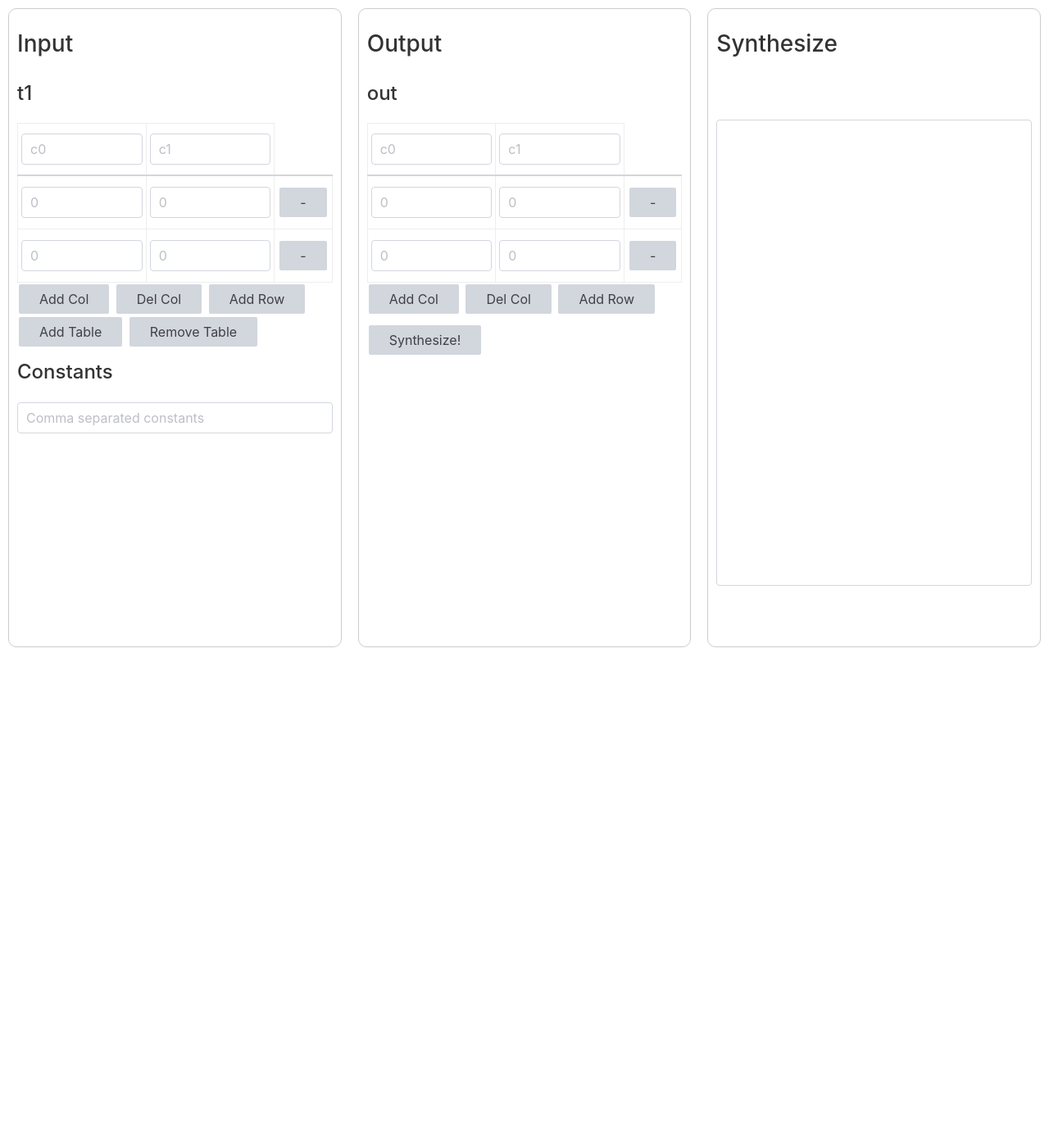
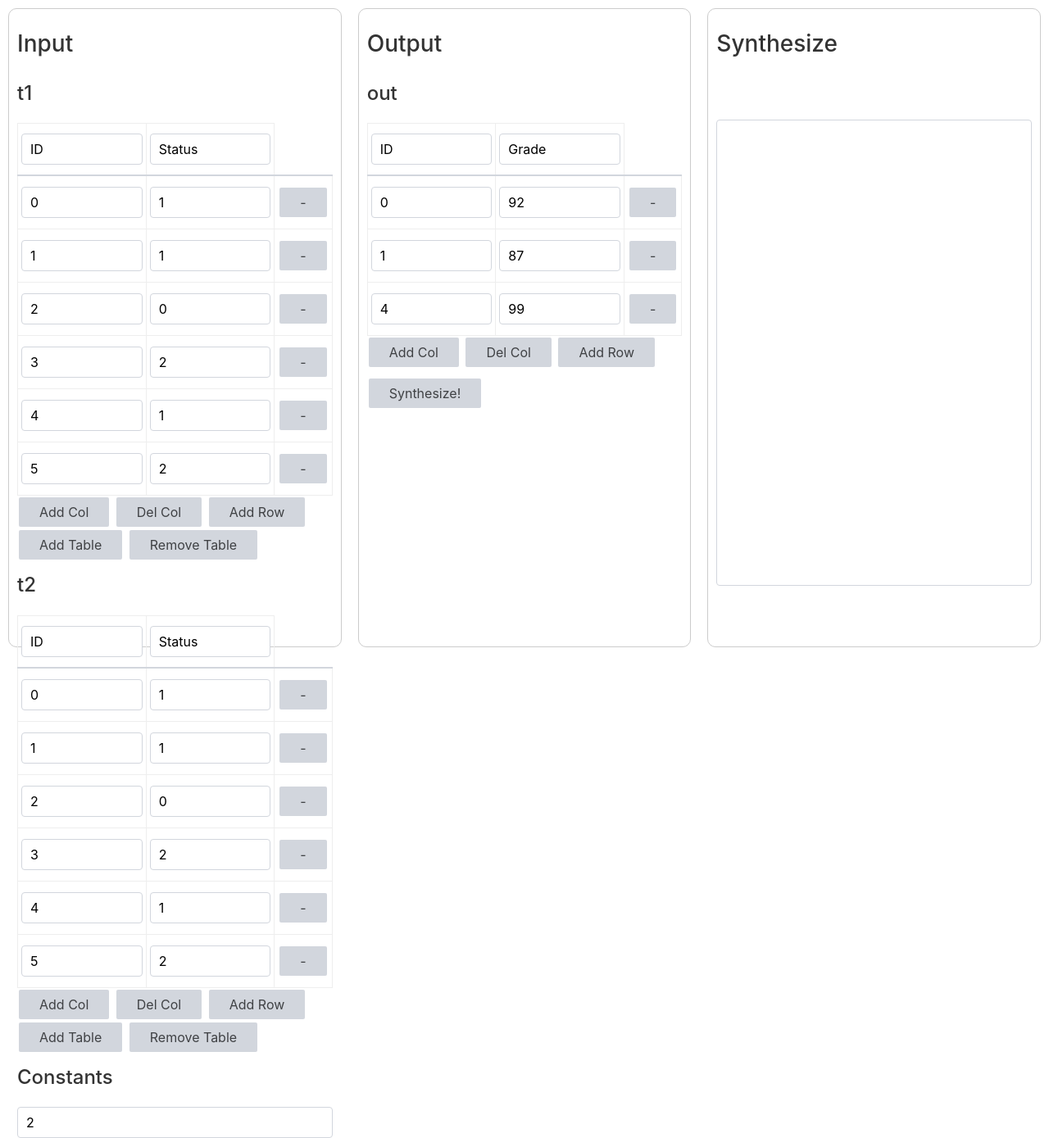
Before and after one commit to aleph-oh/reaper, a website: page static/index.html in a window 1280 px wide. Shown: the whole page at 82% size. Before the commit the page ends 800 px from the top, so only its background shows below. Drawn offline with Linux system fonts and the light colour scheme.

Commit message:
hard code in demo vals

```diff
--- a/static/index.html
+++ b/static/index.html
@@ -51,22 +51,40 @@
         <table border="1">
           <thead>
             <tr>
-              <th><input type="text" placeholder="c0"></th>
-              <th><input type="text" placeholder="c1"></th>
+              <th><input type="text" value="ID"></th>
+              <th><input type="text" value="Status"></th>
             </tr>
           </thead>
           <tbody>
             <tr>
-              <td><input type="number" placeholder="0"></td>
-              <td><input type="number" placeholder="0"></td>
+              <td><input type="number" value="0"></td>
+              <td><input type="number" value="1"></td>
               <td><button onclick="removeRow(this)">-</button></td>
-              <!-- Add more columns as needed -->
             </tr>
             <tr>
-              <td><input type="number" placeholder="0"></td>
-              <td><input type="number" placeholder="0"></td>
+              <td><input type="number" value="1"></td>
+              <td><input type="number" value="1"></td>
               <td><button onclick="removeRow(this)">-</button></td>
-              <!-- Add more columns as needed -->
+            </tr>
+            <tr>
+              <td><input type="number" value="2"></td>
+              <td><input type="number" value="0"></td>
+              <td><button onclick="removeRow(this)">-</button></td>
+            </tr>
+            <tr>
+              <td><input type="number" value="3"></td>
+              <td><input type="number" value="2"></td>
+              <td><button onclick="removeRow(this)">-</button></td>
+            </tr>
+            <tr>
+              <td><input type="number" value="4"></td>
+              <td><input type="number" value="1"></td>
+              <td><button onclick="removeRow(this)">-</button></td>
+            </tr>
+            <tr>
+              <td><input type="number" value="5"></td>
+              <td><input type="number" value="2"></td>
+              <td><button onclick="removeRow(this)">-</button></td>
             </tr>
             <!-- Add more rows as needed -->
           </tbody>
@@ -80,12 +98,65 @@
         <button onclick="removeTable(this)">Remove Table</button>
 
       </div>
+
+      <div class="table-container" style="display: block;">
+        <h3>t2</h3>
+        <table border="1">
+          <thead>
+            <tr>
+              <th><input type="text" value="ID"></th>
+              <th><input type="text" value="Status"></th>
+            </tr>
+          </thead>
+          <tbody>
+            <tr>
+              <td><input type="number" value="0"></td>
+              <td><input type="number" value="1"></td>
+              <td><button onclick="removeRow(this)">-</button></td>
+            </tr>
+            <tr>
+              <td><input type="number" value="1"></td>
+              <td><input type="number" value="1"></td>
+              <td><button onclick="removeRow(this)">-</button></td>
+            </tr>
+            <tr>
+              <td><input type="number" value="2"></td>
+              <td><input type="number" value="0"></td>
+              <td><button onclick="removeRow(this)">-</button></td>
+            </tr>
+            <tr>
+              <td><input type="number" value="3"></td>
+              <td><input type="number" value="2"></td>
+              <td><button onclick="removeRow(this)">-</button></td>
+            </tr>
+            <tr>
+              <td><input type="number" value="4"></td>
+              <td><input type="number" value="1"></td>
+              <td><button onclick="removeRow(this)">-</button></td>
+            </tr>
+            <tr>
+              <td><input type="number" value="5"></td>
+              <td><input type="number" value="2"></td>
+              <td><button onclick="removeRow(this)">-</button></td>
+            </tr>
+            <!-- Add more rows as needed -->
+          </tbody>
+        </table>
+
+        <button onclick="addColumn(this)">Add Col</button>
+        <button onclick="removeColumn(this)">Del Col</button>
+        <button onclick="addRow(this)">Add Row</button>
+        <br>
+        <button onclick="addTable()">Add Table</button>
+        <button onclick="removeTable(this)">Remove Table</button>
+
+      </div>
     </div>
 
     <!-- Constants input box -->
     <div>
       <h3>Constants</h3>
-      <input type="text" id="constant-box" placeholder="Comma separated constants">
+      <input type="text" id="constant-box" value="2">
     </div>
   </div>
 
@@ -98,20 +169,26 @@
         <table border="1">
           <thead>
             <tr>
-              <th><input type="text" placeholder="c0"></th>
-              <th><input type="text" placeholder="c1"></th>
+              <th><input type="text" value="ID"></th>
+              <th><input type="text" value="Grade"></th>
             </tr>
           </thead>
           <tbody>
             <tr>
-              <td><input type="number" placeholder="0"></td>
-              <td><input type="number" placeholder="0"></td>
+              <td><input type="number" value="0"></td>
+              <td><input type="number" value="92"></td>
               <td><button onclick="removeRow(this)">-</button></td>
               <!-- Add more columns as needed -->
             </tr>
             <tr>
-              <td><input type="number" placeholder="0"></td>
-              <td><input type="number" placeholder="0"></td>
+              <td><input type="number" value="1"></td>
+              <td><input type="number" value="87"></td>
+              <td><button onclick="removeRow(this)">-</button></td>
+              <!-- Add more columns as needed -->
+            </tr>
+            <tr>
+              <td><input type="number" value="4"></td>
+              <td><input type="number" value="99"></td>
               <td><button onclick="removeRow(this)">-</button></td>
               <!-- Add more columns as needed -->
             </tr>
```
Also changed, not shown: 1 other file.
